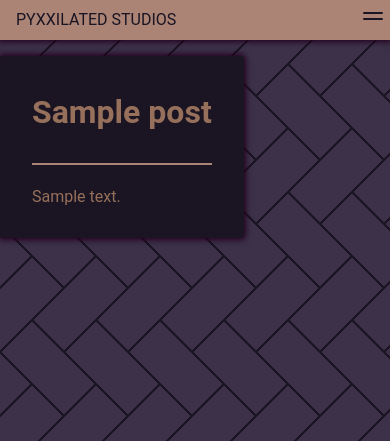
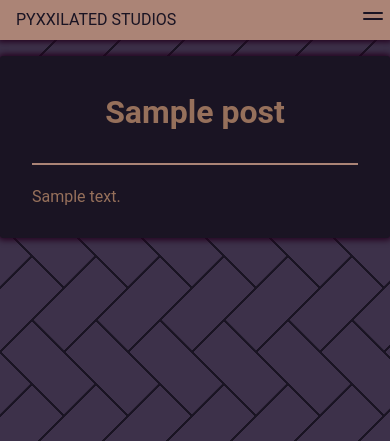
Before and after one commit to Pyxxil/website, a Django app: template personalsite/templates/post.html in a window 390 px wide. Shown: the top 441 px of the page. Run offline with Django 3.2, Linux system fonts and the light colour scheme; the template is opened without the code that fills it: most values are stand-ins (such as "Sample title", 1, 10 or a date in 2020); some libraries are stand-ins or nearby versions.

Commit message:
Fix Sizing on Mobile

```diff
--- a/personalsite/templates/post.html
+++ b/personalsite/templates/post.html
@@ -2,7 +2,7 @@
 
 <div class="pure-g">
   <div class="pure-u-md-1-24"></div>
-  <div class="pure-u-md-22-24 pure-u-sm-1 content-wrapper shadow">
+  <div class="pure-u-1 pure-u-md-22-24 pure-u-sm-1 content-wrapper shadow">
     <div class="content blog-post">
       <h1>{{ post.title }}</h1>
       {{ post.body|safe_markdown }}
--- a/static/css/styles.css
+++ b/static/css/styles.css
@@ -50,6 +50,7 @@
 
 .codehilite {
   background: none !important;
+  overflow-x: auto;
 }
 
 .custom-wrapper {
```
Also changed, not shown: personalsite/migrations/0002_auto_20200610_0447.py (added).
